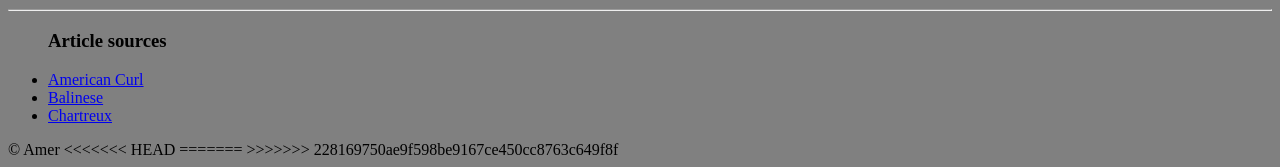
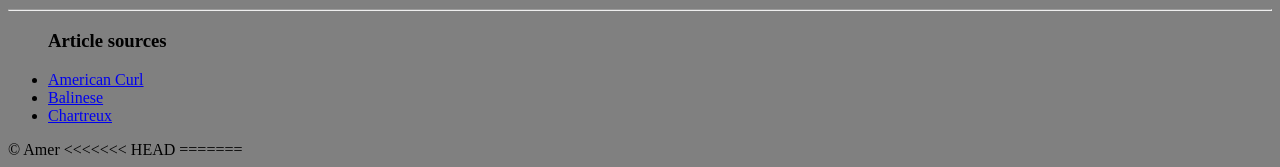
Before and after one commit to AmerAbuZaiton123/Cats, a plain HTML site: page index.html in a window 1280 px wide. Shown: the part 2417-2584 px from the top of the page. Drawn offline with Linux system fonts and the light colour scheme.

```diff
--- a/index.html
+++ b/index.html
@@ -114,6 +114,6 @@
 ></script>
 =======
 <script src="app.js"></script>
->>>>>>> 228169750ae9f598be9167ce450cc8763c649f8f
+
 </body>
 </html>
```
